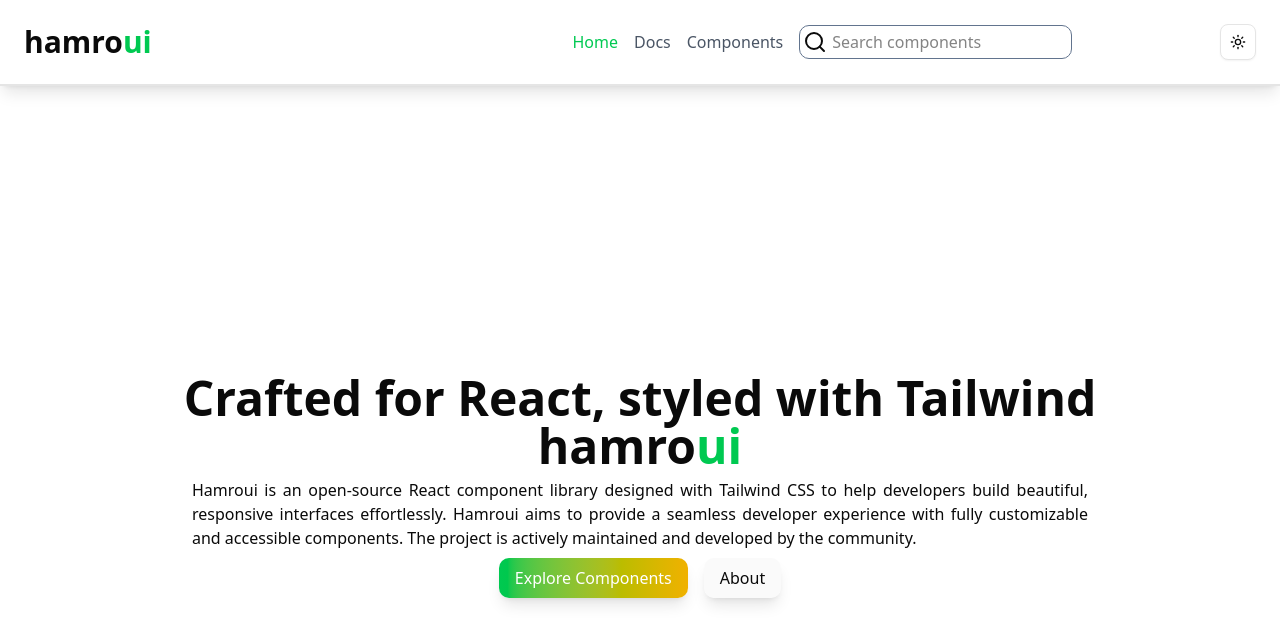
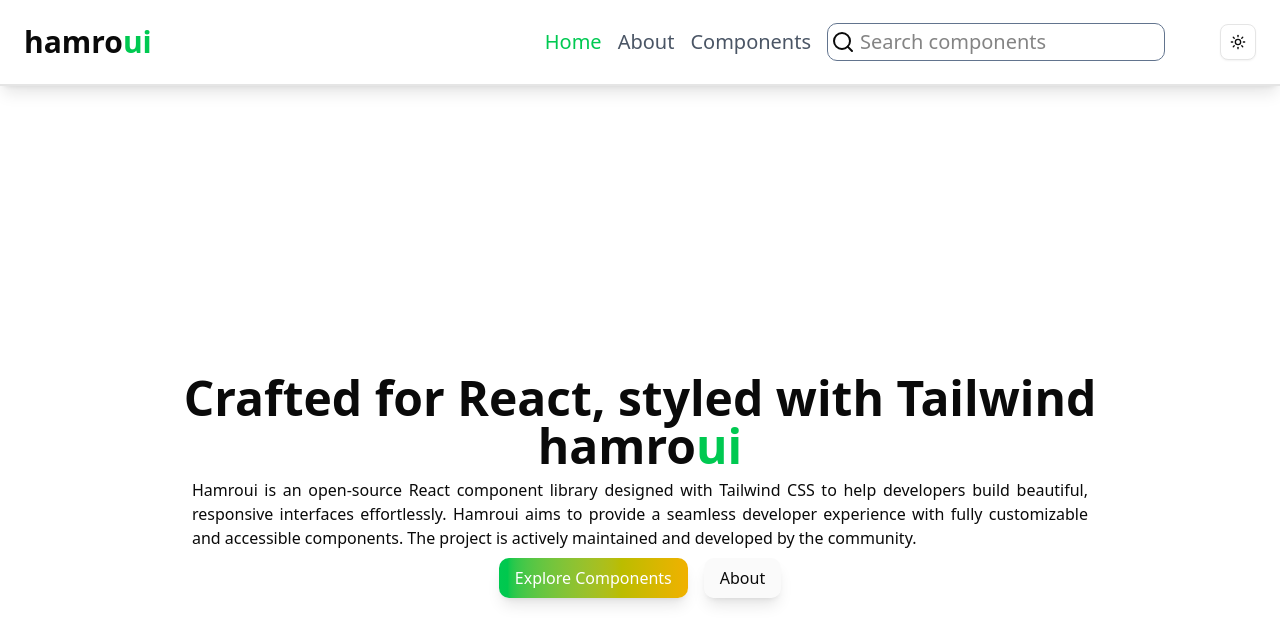
Before and after one commit to presabkhadka/hamroui, a React (Vite) app: page / in a window 1280 px wide. Shown: the top 644 px of the page. Built offline with nearby package versions, Linux system fonts and the light colour scheme.

Commit message:
updt - navbar changes

```diff
--- a/src/components/navbar.tsx
+++ b/src/components/navbar.tsx
@@ -8,27 +8,33 @@ export default function Navbar() {
       <h1 className="text-3xl font-bold">
         hamro<span className="text-green-500">ui</span>
       </h1>
-      <div className="flex gap-4 items-center">
+      <div className="flex gap-4 items-center text-xl">
         <NavLink
           to={"/"}
           className={({ isActive }) =>
-            isActive ? "text-green-500" : "text-gray-600"
+            isActive
+              ? "text-green-500 hover:text-green-300"
+              : "text-gray-600 hover:text-gray-400"
           }
         >
           Home
         </NavLink>
         <NavLink
-          to={"/docs"}
+          to={"/about"}
           className={({ isActive }) =>
-            isActive ? "text-green-500" : "text-gray-600"
+            isActive
+              ? "text-green-500 hover:text-green-300"
+              : "text-gray-600 hover:text-gray-400"
           }
         >
-          Docs
+          About
         </NavLink>
         <NavLink
           to={"/components"}
           className={({ isActive }) =>
-            isActive ? "text-green-500" : "text-gray-600"
+            isActive
+              ? "text-green-500 hover:text-green-300"
+              : "text-gray-600 hover:text-gray-400"
           }
         >
           Components
```
